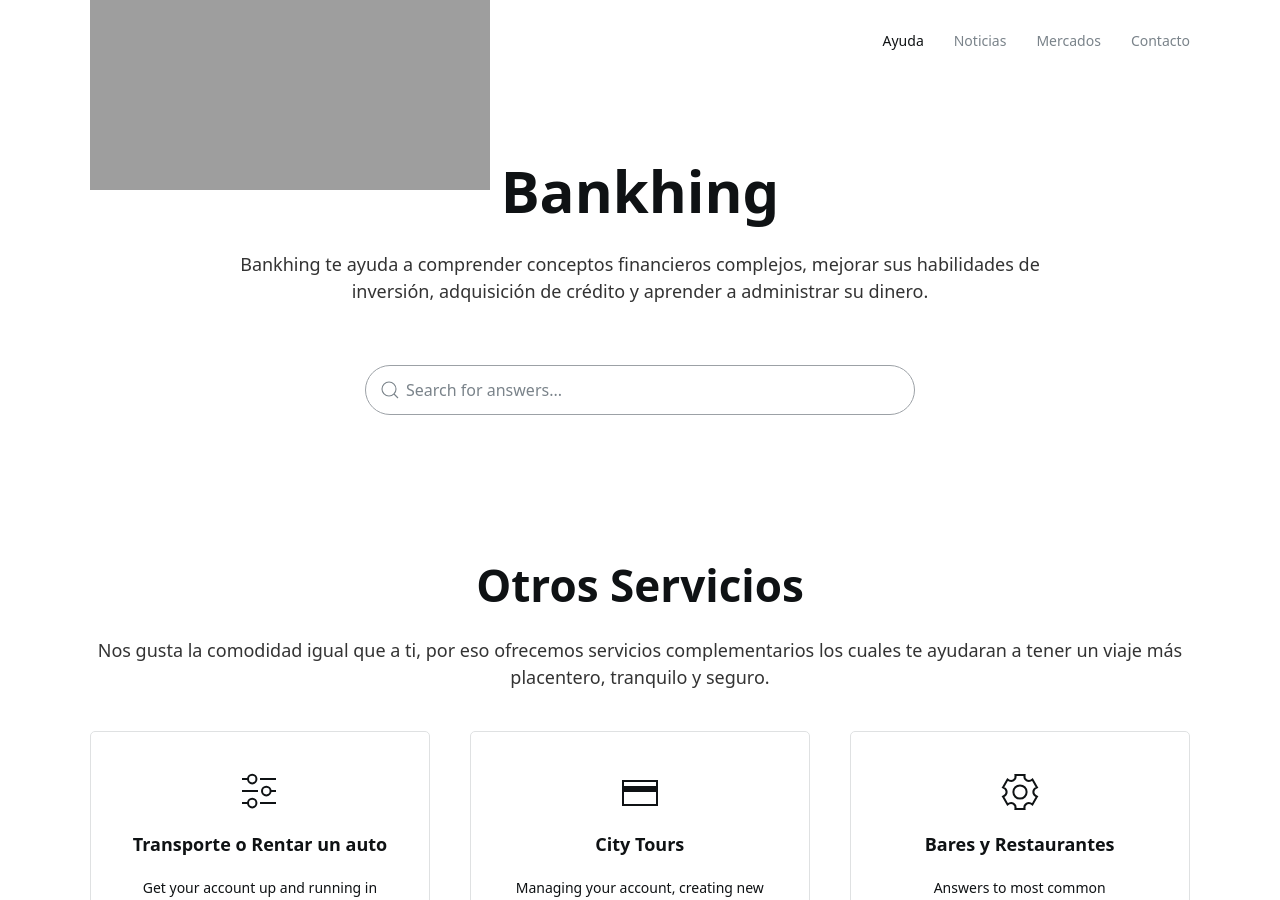
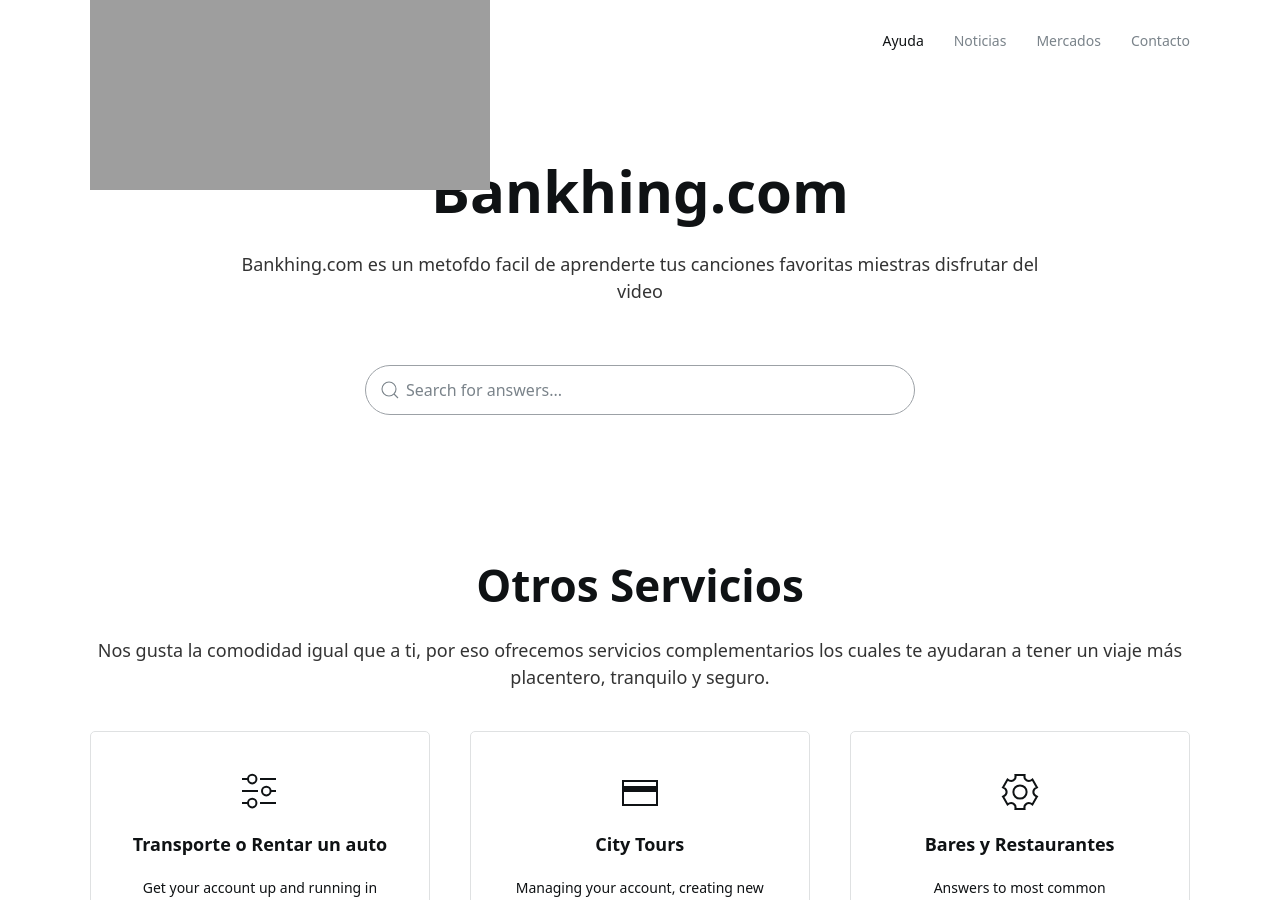
Before and after one commit to jelmii/jelmii.github.io, a Jekyll site: the page built from index.md, in a window 1280 px wide and 900 px high. Built offline with Jekyll 4.4.1, drawn with Linux system fonts in a browser that asks for light colours.

Commit message:
Update index.md

```diff
--- a/index.md
+++ b/index.md
@@ -1,8 +1,8 @@
 ---
 layout: home
 hero:
-    title: Bankhing
-    subtitle: Bankhing te ayuda a comprender conceptos financieros complejos, mejorar sus habilidades de inversión, adquisición de crédito y aprender a administrar su dinero.
+    title: Bankhing.com
+    subtitle: Bankhing.com es un metofdo facil de aprenderte tus canciones favoritas miestras disfrutar del video
 
     search: true
 categories:
```
